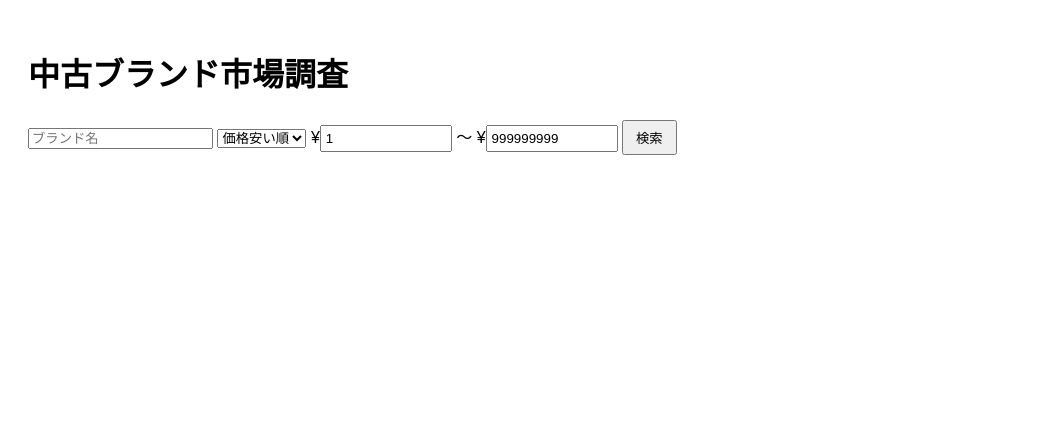
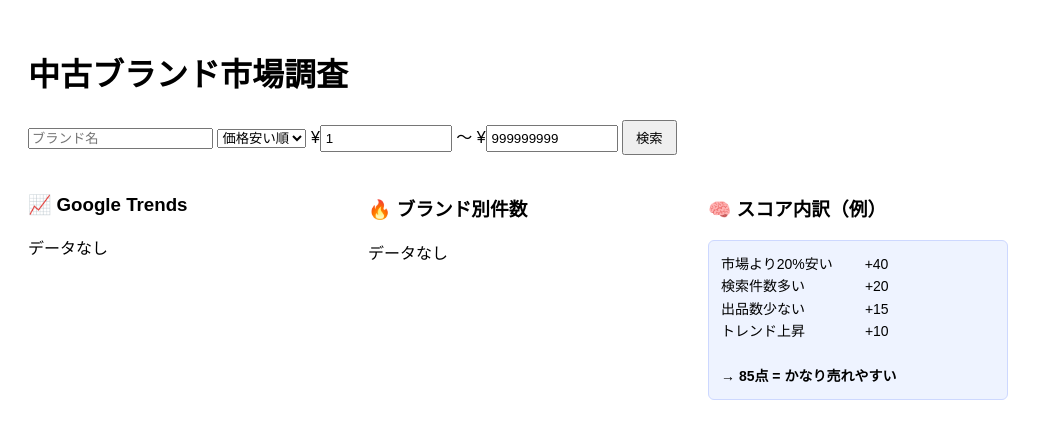
Before and after one commit to ariya0815/brand-market-tool, a FastAPI app: page / in a window 1280 px wide. Shown: the top 439 px of the page, without its empty margins (0-1043 px from the left). Run offline with FastAPI, Linux system fonts and the light colour scheme.

Commit message:
Add files via upload

```diff
--- a/templates/index.html
+++ b/templates/index.html
@@ -106,25 +106,34 @@ canvas {
 </div>
 {% endif %}
 
-{% if trend or brand_labels %}
+<!-- 🔥 常に表示するチャートエリア -->
 <div class="chart-row">
 
-    {% if trend %}
+    <!-- 📈 Google Trends -->
     <div class="chart-box">
         <h3>📈 Google Trends</h3>
-        現在: {{ trend.current }}<br>
-        平均: {{ trend.avg }}
-        <canvas id="trendChart"></canvas>
+
+        {% if trend %}
+            現在: {{ trend.current }}<br>
+            平均: {{ trend.avg }}
+            <canvas id="trendChart"></canvas>
+        {% else %}
+            データなし
+        {% endif %}
     </div>
-    {% endif %}
 
-    {% if brand_labels %}
+    <!-- 🔥 ブランド別件数 -->
     <div class="chart-box">
         <h3>🔥 ブランド別件数</h3>
-        <canvas id="brandChart"></canvas>
+
+        {% if brand_labels %}
+            <canvas id="brandChart"></canvas>
+        {% else %}
+            データなし
+        {% endif %}
     </div>
-    {% endif %}
 
+    <!-- 🧠 スコア内訳 -->
     <div class="chart-box">
         <h3>🧠 スコア内訳（例）</h3>
         <div class="score-explain">
@@ -137,7 +146,6 @@ canvas {
     </div>
 
 </div>
-{% endif %}
 
 {% if trend %}
 <script>
```
